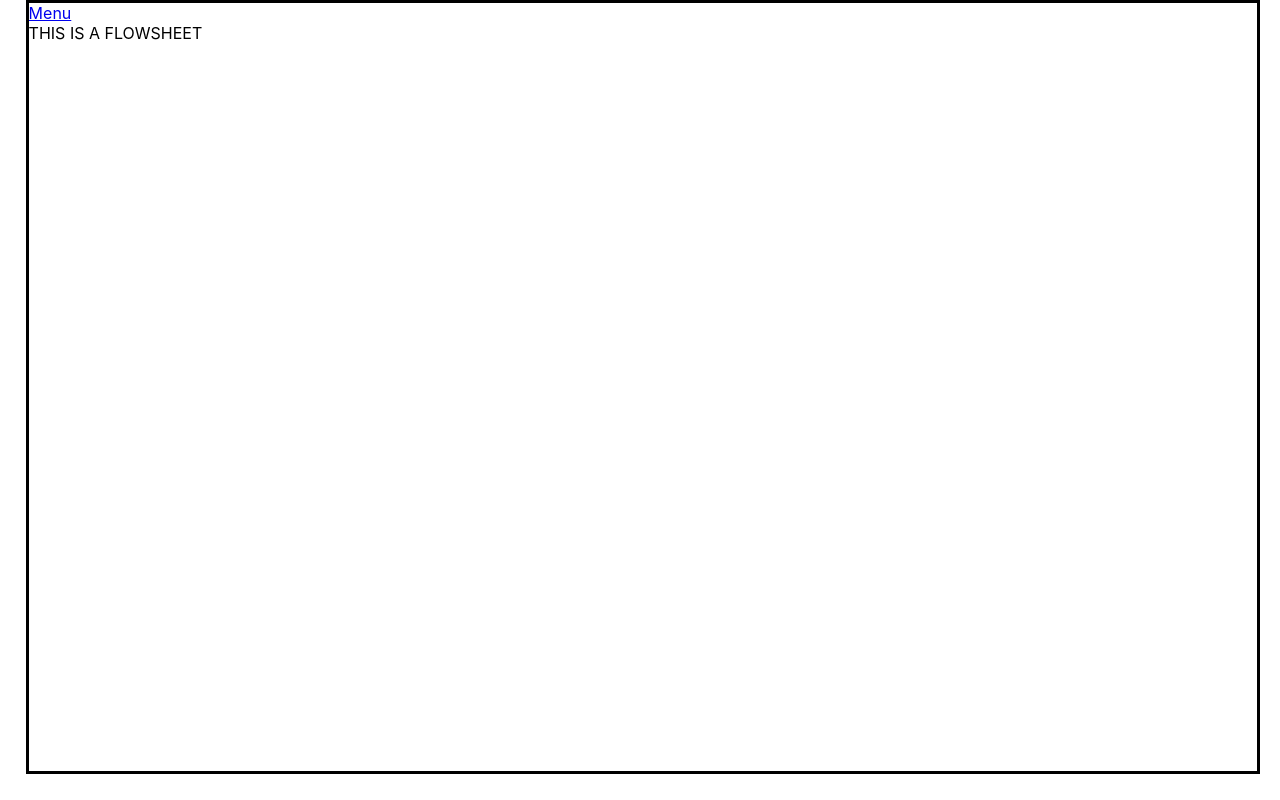
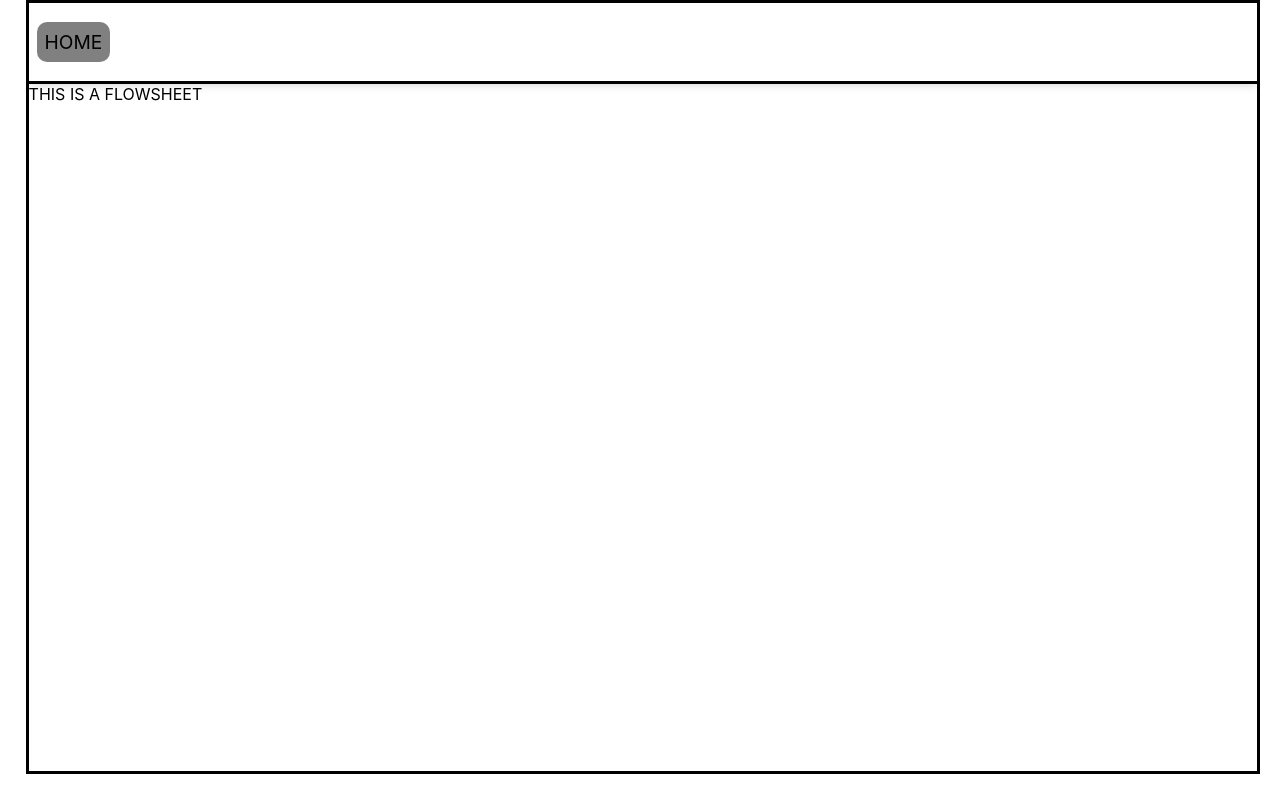
Before and after one commit to kWeech/UofCEngineeringNursingHackathon, a React (Create React App) app in the folder app/hackathon-app/: page /flowsheet in a window 1280 px wide. Built offline with nearby package versions, Linux system fonts and the light colour scheme.

Commit message:
added styling

```diff
--- a/app/hackathon-app/src/layout/NavBar.js
+++ b/app/hackathon-app/src/layout/NavBar.js
@@ -1,7 +1,12 @@
 import { NavLink } from "react-router-dom";
+import classes from "./NavBar.module.css";
 
 export default function NavBar() {
-   return <header>
-    <NavLink to="/home">Menu</NavLink>
-   </header>
+  return (
+    <div className={classes.nav}>
+      <NavLink style={{ textDecoration: "none" }}>
+        <p className={classes.text}>HOME</p>
+      </NavLink>
+    </div>
+  );
 }
--- /dev/null
+++ b/app/hackathon-app/src/layout/NavBar.module.css
@@ -0,0 +1,22 @@
+.nav {
+  display: flex;
+  justify-content: space-between;
+  align-items: center;
+  border-bottom: solid black;
+  padding-left: 0.5rem;
+  box-shadow: 0 0 10px 0 rgba(0, 0, 0, 0.2);
+}
+
+.text {
+  all: none;
+  color: black;
+  font-size: 1.2rem;
+  /* font-weight: bold; */
+  background-color: grey;
+  border-radius: 10px;
+  padding: 0.5rem;
+}
+
+.text:hover {
+  opacity: 0.8;
+}
--- a/app/hackathon-app/src/pages/Home.js
+++ b/app/hackathon-app/src/pages/Home.js
@@ -5,7 +5,7 @@ import classes from "./Home.module.css";
 
 export default function Home() {
   return (
-    <Page>
+    <Page show={false}>
       <h1 className={classes.home}>HOME PAGE</h1>
       <div className={classes.buttonContainer}>
         <NavLink to="/flowsheet">
--- a/app/hackathon-app/src/pages/Root.js
+++ b/app/hackathon-app/src/pages/Root.js
@@ -1,5 +1,4 @@
 import { Outlet } from "react-router-dom";
-import NavBar from "../layout/NavBar";
 
 export default function Root() {
   return (
```
